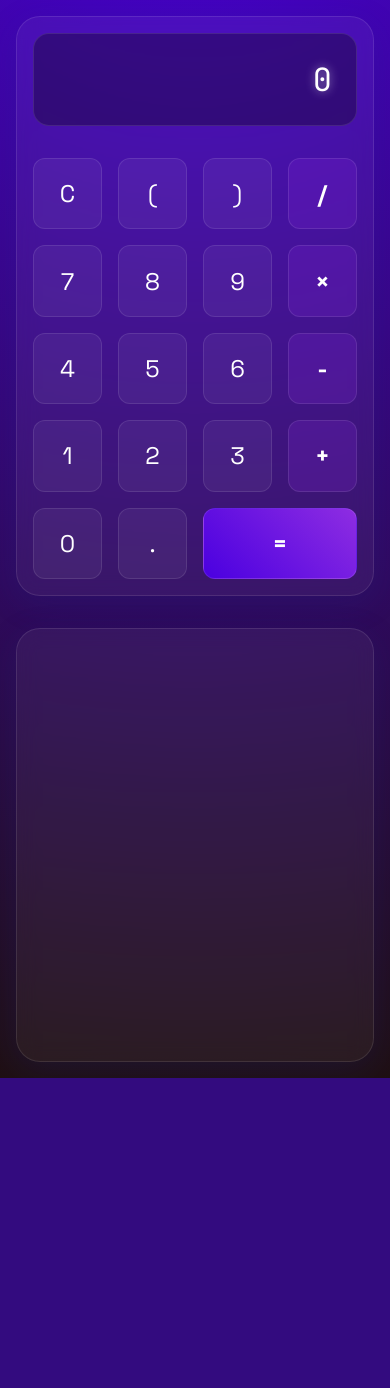
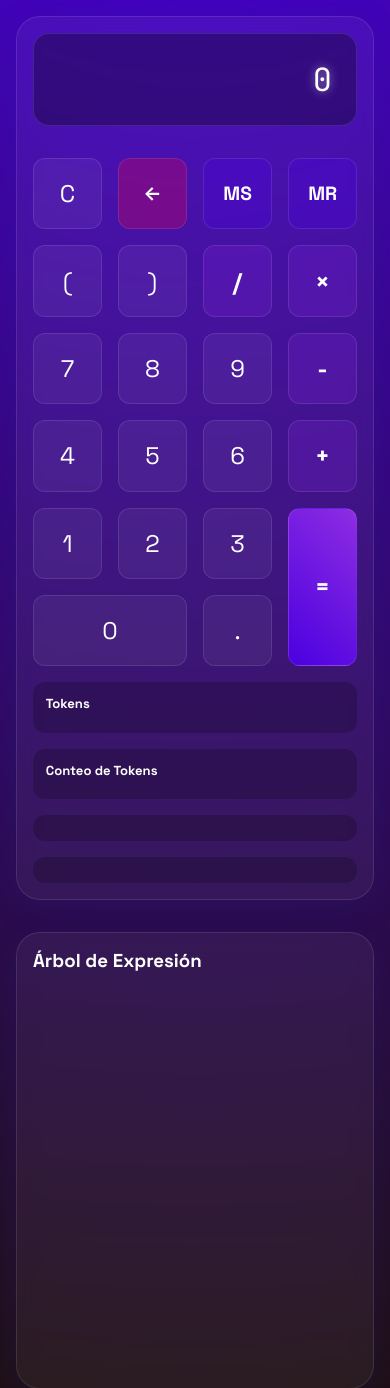
Before and after one commit to eKhars/calculadora, a Flask app: page / in a window 390 px wide. Shown: the top 1388 px of the page. Before the commit the page ends 1078 px from the top, so only its background shows below. Run offline with Flask 3, Linux system fonts and the light colour scheme; some libraries are stand-ins or nearby versions.

Commit message:
terminado

```diff
--- /dev/null
+++ b/Calculadora/pyvenv.cfg
@@ -0,0 +1,5 @@
+home = /usr/bin
+include-system-site-packages = false
+version = 3.12.3
+executable = /usr/bin/python3.12
+command = /usr/bin/python3 -m venv /home/khars/Documentos/Politecnica/Calculadora/Calculadora
--- a/app.py
+++ b/app.py
@@ -1,14 +1,73 @@
 from flask import Flask, render_template, jsonify, request, send_from_directory
+import ply.lex as lex
 import re
 import os
 
 app = Flask(__name__)
+
+# Almacenamiento de memoria
+stored_result = None
+
+# Definición de tokens en español
+tokens = [
+    'NUMERO',
+    'SUMA',
+    'RESTA',
+    'MULTIPLICACION',
+    'DIVISION',
+    'PARENTESIS_IZQ',
+    'PARENTESIS_DER',
+    'DECIMAL'
+]
+
+# Reglas de tokens
+t_SUMA    = r'\+'
+t_RESTA   = r'-'
+t_MULTIPLICACION   = r'\*'
+t_DIVISION  = r'/'
+t_PARENTESIS_IZQ  = r'\('
+t_PARENTESIS_DER  = r'\)'
+t_DECIMAL = r'\.'
+
+def t_NUMERO(t):
+    r'\d+'
+    t.value = float(t.value)
+    return t
+
+t_ignore = ' \t'
+
+def t_error(t):
+    print(f"Carácter ilegal '{t.value[0]}'")
+    t.lexer.skip(1)
+
+# Construir lexer
+lexer = lex.lex()
 
 class Node:
     def __init__(self, value):
         self.value = value
         self.left = None
         self.right = None
+
+def tokenize_expression(expression):
+    lexer.input(expression)
+    tokens_list = []
+    token_counts = {
+        'numeros': 0,
+        'operadores': 0
+    }
+
+    while True:
+        tok = lexer.token()
+        if not tok:
+            break
+        tokens_list.append(tok)
+        if tok.type == 'NUMERO':
+            token_counts['numeros'] += 1
+        elif tok.type in ['SUMA', 'RESTA', 'MULTIPLICACION', 'DIVISION']:
+            token_counts['operadores'] += 1
+
+    return tokens_list, token_counts
 
 def build_tree(expression):
     expression = expression.replace(' ', '')
@@ -67,16 +126,54 @@
 def calculate():
     expression = request.json.get('expression', '')
     try:
+        tokens_list, token_counts = tokenize_expression(expression)
         tree = build_tree(expression)
         tree_dict = tree_to_dict(tree)
         result = eval(expression)
+
+        # Convertir los tipos de tokens a español
+        token_translations = {
+            'NUMERO': 'Número',
+            'SUMA': 'Suma',
+            'RESTA': 'Resta',
+            'MULTIPLICACION': 'Multiplicación',
+            'DIVISION': 'División',
+            'PARENTESIS_IZQ': 'Paréntesis Izquierdo',
+            'PARENTESIS_DER': 'Paréntesis Derecho',
+            'DECIMAL': 'Punto Decimal'
+        }
+
+        tokens_spanish = [{
+            'tipo': token_translations.get(tok.type, tok.type),
+            'valor': tok.value
+        } for tok in tokens_list]
+
         return jsonify({
-            'result': result,
-            'tree': tree_dict
+            'resultado': result,
+            'arbol': tree_dict,
+            'tokens': tokens_spanish,
+            'conteo_tokens': {
+                'numeros': token_counts['numeros'],
+                'operadores': token_counts['operadores']
+            }
         })
     except Exception as e:
         print(f"Error: {str(e)}")
-        return jsonify({'error': 'Invalid expression'}), 400
+        return jsonify({'error': 'Expresión inválida'}), 400
+
+@app.route('/memory', methods=['POST'])
+def memory_operations():
+    global stored_result
+    operation = request.json.get('operation')
+    value = request.json.get('value')
+
+    if operation == 'MS':
+        stored_result = value
+        return jsonify({'status': 'guardado'})
+    elif operation == 'MR':
+        return jsonify({'value': stored_result if stored_result is not None else 0})
+
+    return jsonify({'error': 'Operación inválida'}), 400
 
 if __name__ == '__main__':
     app.run(debug=True)
--- a/templates/index.css
+++ b/templates/index.css
@@ -76,6 +76,38 @@
   overflow: hidden;
 }
 
+#token-list,
+#token-counts {
+  background: rgba(0, 0, 0, 0.2);
+  padding: 1rem;
+  border-radius: 12px;
+  margin-top: 1rem;
+  font-size: 0.9rem;
+}
+
+#token-list h3,
+#token-counts h3 {
+  margin-bottom: 0.5rem;
+  color: #fff;
+}
+
+#token-list table {
+  width: 100%;
+  border-collapse: collapse;
+}
+
+#token-list th,
+#token-list td {
+  padding: 0.5rem;
+  text-align: left;
+  border-bottom: 1px solid rgba(255, 255, 255, 0.1);
+}
+
+#token-list th {
+  font-weight: bold;
+  color: #8e2de2;
+}
+
 .display::after {
   content: '';
   position: absolute;
@@ -148,10 +180,32 @@
 button.equals {
   background: linear-gradient(45deg, #4a00e0, #8e2de2);
   font-weight: bold;
+  grid-row: span 2;
+  height: 100%;
 }
 
 button.equals:hover {
   background: linear-gradient(45deg, #5a10f0, #9e3df2);
+}
+
+button.memory {
+  background: rgba(74, 0, 224, 0.3);
+  font-size: 1.4rem;
+  font-weight: bold;
+}
+
+button.memory:hover {
+  background: rgba(74, 0, 224, 0.4);
+}
+
+button.backspace {
+  background: rgba(224, 0, 74, 0.3);
+  font-size: 1.4rem;
+  font-weight: bold;
+}
+
+button.backspace:hover {
+  background: rgba(224, 0, 74, 0.4);
 }
 
 .tree-container {
@@ -207,6 +307,11 @@
   .calculator-section,
   .tree-section {
     width: 100%;
+  }
+
+  #token-list,
+  #token-counts {
+    font-size: 0.8rem;
   }
 }
 
@@ -230,4 +335,69 @@
     font-size: 1.5rem;
     min-height: 60px;
   }
+
+  button.memory,
+  button.backspace {
+    font-size: 1.2rem;
+  }
+
+  #token-list,
+  #token-counts {
+    padding: 0.8rem;
+    font-size: 0.7rem;
+  }
+
+  .node text {
+    font-size: 12px;
+  }
+
+  .node circle {
+    r: 15;
+  }
 }
+
+/* Dark mode support */
+@media (prefers-color-scheme: dark) {
+  body {
+    background: radial-gradient(circle at 50% -20%, #2d0070, #0f0809);
+  }
+
+  .calculator-section,
+  .tree-section {
+    background: rgba(255, 255, 255, 0.03);
+  }
+
+  .display {
+    background: rgba(0, 0, 0, 0.4);
+  }
+
+  #token-list,
+  #token-counts {
+    background: rgba(0, 0, 0, 0.3);
+  }
+}
+
+/* High contrast support */
+@media (prefers-contrast: high) {
+  body {
+    background: #000;
+  }
+
+  .calculator-section,
+  .tree-section {
+    background: rgba(255, 255, 255, 0.1);
+    border: 2px solid rgba(255, 255, 255, 0.3);
+  }
+
+  button {
+    border: 2px solid rgba(255, 255, 255, 0.3);
+  }
+
+  .display {
+    border: 2px solid rgba(255, 255, 255, 0.3);
+  }
+
+  #token-list th {
+    color: #fff;
+  }
+}
--- a/templates/index.html
+++ b/templates/index.html
@@ -1,49 +1,69 @@
 <!DOCTYPE html>
-<html>
+<html lang="es">
 <head>
-    <title>TreeCalc</title>
-    <script src="https://cdnjs.cloudflare.com/ajax/libs/d3/7.8.5/d3.min.js"></script>
-    <link href="https://fonts.googleapis.com/css2?family=Space+Grotesk:wght@400;700&family=JetBrains+Mono&display=swap" rel="stylesheet">
-    <link rel="stylesheet" href="index.css" />
+    <meta charset="UTF-8">
+    <meta name="viewport" content="width=device-width, initial-scale=1.0">
+    <title>Calculadora con Árbol de Expresiones</title>
+
+    <link href="https://fonts.googleapis.com/css2?family=Space+Grotesk:wght@400;500;600;700&family=JetBrains+Mono:wght@400;700&display=swap" rel="stylesheet">
+
+    <link rel="stylesheet" href="index.css">
+
+    <script src="https://d3js.org/d3.v7.min.js"></script>
 </head>
 <body>
     <div class="container">
         <div class="calculator-section">
             <div class="calculator">
                 <div id="display" class="display">0</div>
+
                 <div class="buttons">
                     <button onclick="clearDisplay()">C</button>
+                    <button class="backspace" onclick="backspace()">←</button>
+                    <button class="memory" onclick="saveToMemory()">MS</button>
+                    <button class="memory" onclick="recallMemory()">MR</button>
+
                     <button onclick="addToDisplay('(')">(</button>
                     <button onclick="addToDisplay(')')">)</button>
                     <button class="operator" onclick="addToDisplay('/')">/</button>
+                    <button class="operator" onclick="addToDisplay('*')">×</button>
+
                     <button onclick="addToDisplay('7')">7</button>
                     <button onclick="addToDisplay('8')">8</button>
                     <button onclick="addToDisplay('9')">9</button>
-            <button class="operator" onclick="addToDisplay('*')">×</button>
+                    <button class="operator" onclick="addToDisplay('-')">-</button>
+
                     <button onclick="addToDisplay('4')">4</button>
                     <button onclick="addToDisplay('5')">5</button>
                     <button onclick="addToDisplay('6')">6</button>
-            <button class="operator" onclick="addToDisplay('-')">-</button>
+                    <button class="operator" onclick="addToDisplay('+')">+</button>
+
                     <button onclick="addToDisplay('1')">1</button>
                     <button onclick="addToDisplay('2')">2</button>
                     <button onclick="addToDisplay('3')">3</button>
-            <button class="operator" onclick="addToDisplay('+')">+</button>
-            <button onclick="addToDisplay('0')">0</button>
+                    <button class="equals" onclick="calculate()">=</button>
+
+                    <button onclick="addToDisplay('0')" style="grid-column: span 2;">0</button>
                     <button onclick="addToDisplay('.')">.</button>
-            <button
-              class="equals"
-              onclick="calculate()"
-              style="grid-column: span 2"
-            >
-              =
-            </button>
+                </div>
+
+                <div id="token-list">
+                    <h3>Tokens</h3>
+                </div>
+
+                <div id="token-counts">
+                    <h3>Conteo de Tokens</h3>
                 </div>
             </div>
         </div>
+
         <div class="tree-section">
-        <div id="tree-container" class="tree-container"></div>
+            <h3>Árbol de Expresión</h3>
+            <div id="tree-container" class="tree-container">
             </div>
         </div>
+    </div>
+
     <script src="index.js"></script>
 </body>
 </html>
--- a/templates/index.js
+++ b/templates/index.js
@@ -1,4 +1,11 @@
 let display = document.getElementById("display");
+let tokenList = document.createElement("div");
+tokenList.id = "token-list";
+document.querySelector(".calculator-section").appendChild(tokenList);
+
+let tokenCounts = document.createElement("div");
+tokenCounts.id = "token-counts";
+document.querySelector(".calculator-section").appendChild(tokenCounts);
 
 function addToDisplay(value) {
   if (display.innerText === "0") {
@@ -15,6 +22,43 @@
 function clearDisplay() {
   display.innerText = "0";
   d3.select("#tree-container").selectAll("*").remove();
+  tokenList.innerHTML = "";
+  tokenCounts.innerHTML = "";
+}
+
+function backspace() {
+  if (display.innerText.length === 1) {
+    display.innerText = "0";
+  } else {
+    display.innerText = display.innerText.slice(0, -1);
+  }
+}
+
+function saveToMemory() {
+  const value = parseFloat(display.innerText);
+  fetch("/memory", {
+    method: "POST",
+    headers: {
+      "Content-Type": "application/json",
+    },
+    body: JSON.stringify({ operation: "MS", value: value }),
+  });
+}
+
+function recallMemory() {
+  fetch("/memory", {
+    method: "POST",
+    headers: {
+      "Content-Type": "application/json",
+    },
+    body: JSON.stringify({ operation: "MR" }),
+  })
+    .then((response) => response.json())
+    .then((data) => {
+      if (data.value !== null) {
+        display.innerText = data.value;
+      }
+    });
 }
 
 function calculate() {
@@ -31,14 +75,43 @@
       if (data.error) {
         display.innerText = "Error";
       } else {
-        display.innerText = data.result;
-        drawTree(data.tree);
+        display.innerText = data.resultado;
+        drawTree(data.arbol);
+        displayTokens(data.tokens);
+        displayTokenCounts(data.conteo_tokens);
       }
     })
     .catch((error) => {
       console.error("Error:", error);
       display.innerText = "Error";
     });
+}
+
+function displayTokens(tokens) {
+  tokenList.innerHTML = "<h3>Lista de Tokens</h3>";
+  const tokenTable = document.createElement("table");
+  tokenTable.className = "token-table";
+  tokenTable.innerHTML = `
+    <tr>
+      <th>Tipo</th>
+      <th>Valor</th>
+    </tr>
+    ${tokens.map((token, index) => `
+      <tr style="--index: ${index}">
+        <td>${token.tipo}</td>
+        <td>${token.valor}</td>
+      </tr>
+    `).join("")}
+  `;
+  tokenList.appendChild(tokenTable);
+}
+
+function displayTokenCounts(counts) {
+  tokenCounts.innerHTML = `
+    <h3>Conteo de Tokens</h3>
+    <p>Total de números: ${counts.numeros}</p>
+    <p>Total de operadores: ${counts.operadores}</p>
+  `;
 }
 
 function drawTree(treeData) {
@@ -102,22 +175,56 @@
     .attr("transform", (d) => `translate(${d.y},${d.x})`)
     .style("opacity", 0);
 
-  nodeGroups.append("circle").attr("r", 20).attr("class", "node-circle");
+  nodeGroups
+    .append("circle")
+    .attr("r", 20)
+    .attr("class", "node-circle")
+    .on("mouseover", function(event, d) {
+      d3.select(this)
+        .transition()
+        .duration(200)
+        .attr("r", 25);
+    })
+    .on("mouseout", function(event, d) {
+      d3.select(this)
+        .transition()
+        .duration(200)
+        .attr("r", 20);
+    });
 
   nodeGroups
     .append("text")
     .attr("dy", ".35em")
     .attr("x", (d) => (d.children ? -30 : 30))
     .attr("text-anchor", (d) => (d.children ? "end" : "start"))
-    .text((d) => d.data.value)
+    .text((d) => {
+      const operatorMap = {
+        '+': '+',
+        '-': '-',
+        '*': '×',
+        '/': '÷'
+      };
+      return operatorMap[d.data.value] || d.data.value;
+    })
     .style("font-size", "14px")
-    .style("fill", "white");
+    .style("fill", "white")
+    .style("font-family", "'JetBrains Mono', monospace");
 
   nodeGroups
     .transition()
     .duration(800)
     .delay((d, i) => i * 100)
     .style("opacity", 1);
+
+  nodeGroups
+    .append("title")
+    .text(d => {
+      if (d.children) {
+        return `Operador: ${d.data.value}`;
+      } else {
+        return `Valor: ${d.data.value}`;
+      }
+    });
 }
 
 window.addEventListener("resize", () => {
@@ -129,3 +236,24 @@
     }
   }
 });
+
+document.addEventListener('keydown', (event) => {
+  const key = event.key;
+
+  if (/^[0-9+\-*/.()]$/.test(key)) {
+    event.preventDefault();
+    addToDisplay(key === '*' ? '×' : key);
+  }
+  else if (key === 'Enter') {
+    event.preventDefault();
+    calculate();
+  }
+  else if (key === 'Backspace') {
+    event.preventDefault();
+    backspace();
+  }
+  else if (key === 'Escape') {
+    event.preventDefault();
+    clearDisplay();
+  }
+});
```
Also changed, not shown: other parts of templates/index.css (+46 -0 lines), 11 other files. Lines whose indentation alone changed are shown as unchanged.
